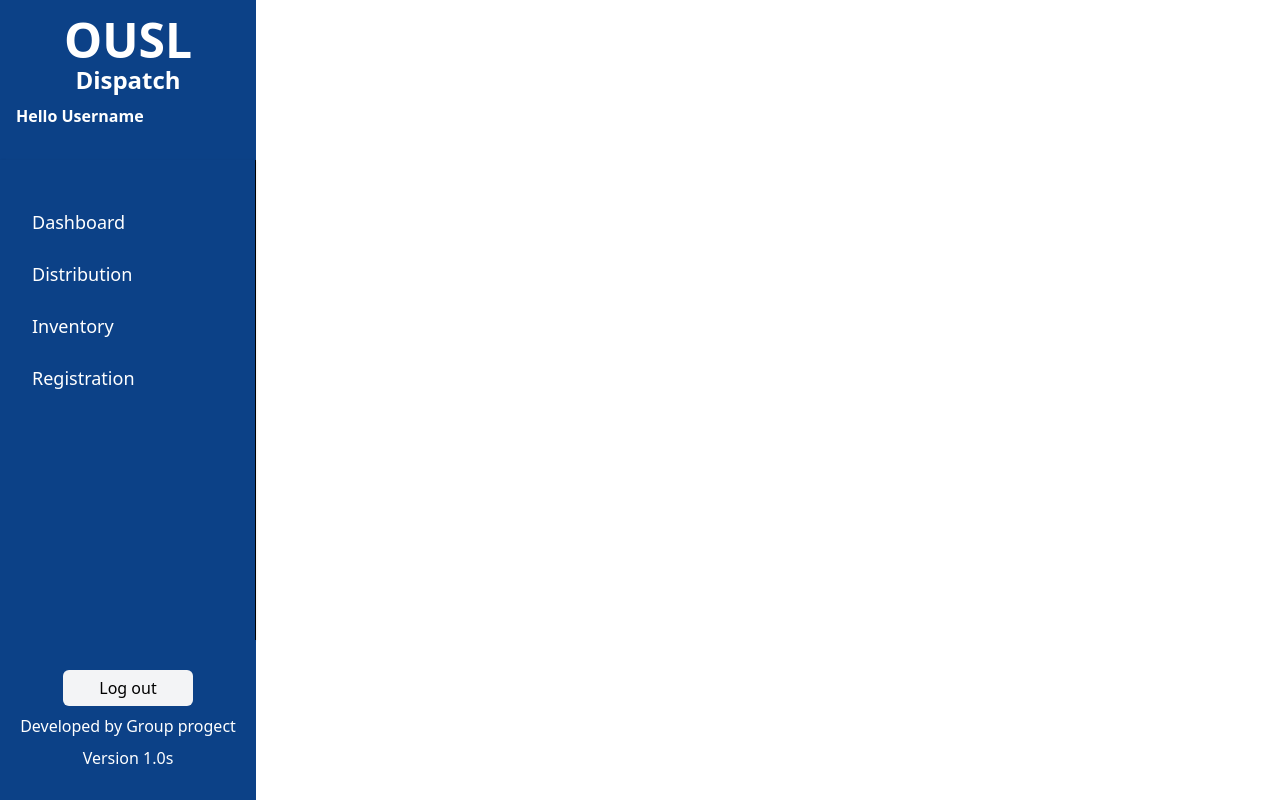
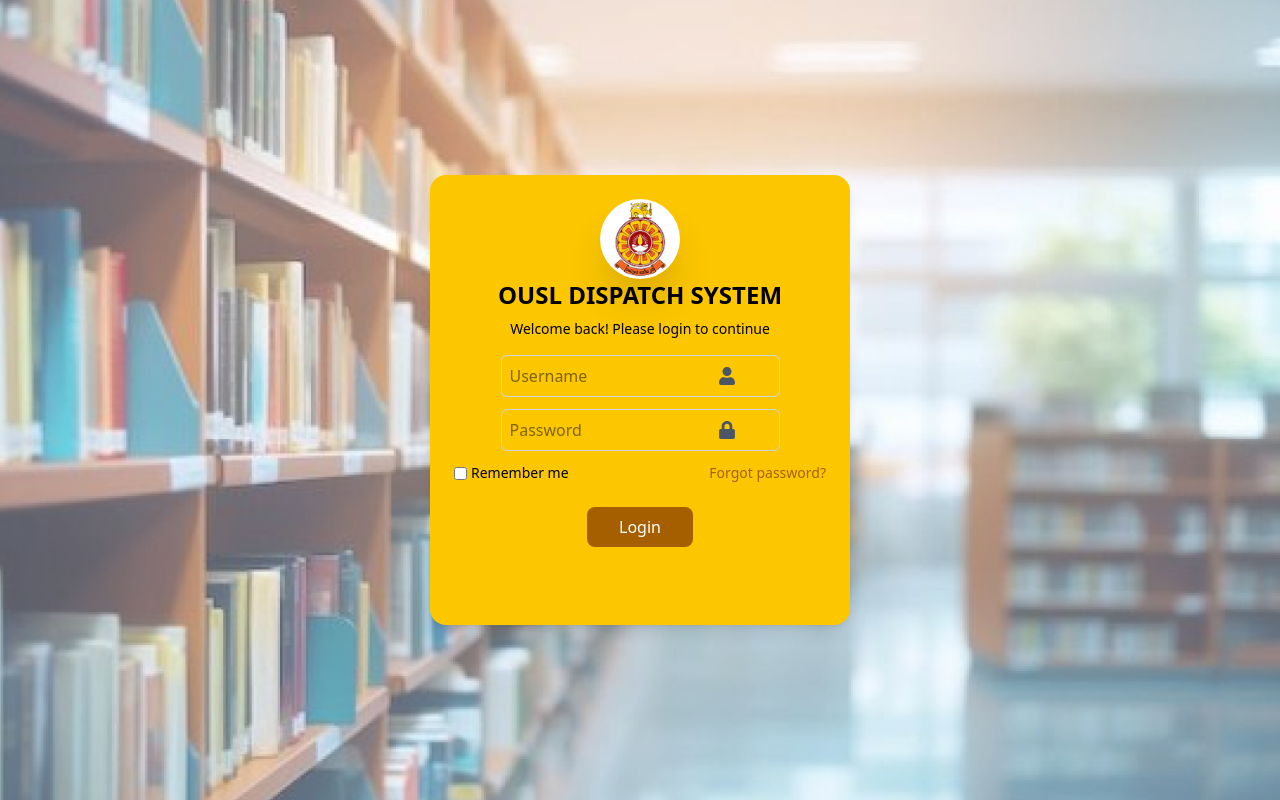
Before and after one commit to GTechLabX/ousl-book-distribution-system-react-frontend, a React (Vite) app: page / in a window 1280 px wide. Built offline with nearby package versions, Linux system fonts and the light colour scheme.

Commit message:
I am change App.jsx file and put the comments import pages and after import Login form

```diff
--- a/src/App.jsx
+++ b/src/App.jsx
@@ -4,33 +4,34 @@
 import Distribution from './Pages/Distribution';
 import Inventory from './Pages/Inventory';
 import Registration from './Pages/Registration';
+import Login from './pages/Login';
 
 
 function App() {
 
 
   return (
-    <BrowserRouter>
-    <Routes>
-      <Route path="/" element={<Layout />} >
+    // <BrowserRouter>
+    //   <Routes>
+    //     <Route path="/" element={<Layout />} >
 
-      {/* <Route index element={<h1>Home Page</h1>} /> */}
+    //       {/* <Route index element={<h1>Home Page</h1>} /> */}
 
-      <Route index path="dashboard" element={<Dashboard />} />
+    //       <Route index path="dashboard" element={<Dashboard />} />
 
-      <Route path="distribution" element={<Distribution />} />
+    //       <Route path="distribution" element={<Distribution />} />
 
-      <Route path="inventory" element={<Inventory />} />
+    //       <Route path="inventory" element={<Inventory />} />
 
-      <Route path="registration" element={<Registration />} />
+    //       <Route path="registration" element={<Registration />} />
 
 
-      </Route>
-    </Routes>
+    //     </Route>
+    //   </Routes>
 
-    </BrowserRouter>
+    // </BrowserRouter>
 
-
+    <Login/>
   );
 }
 
```
